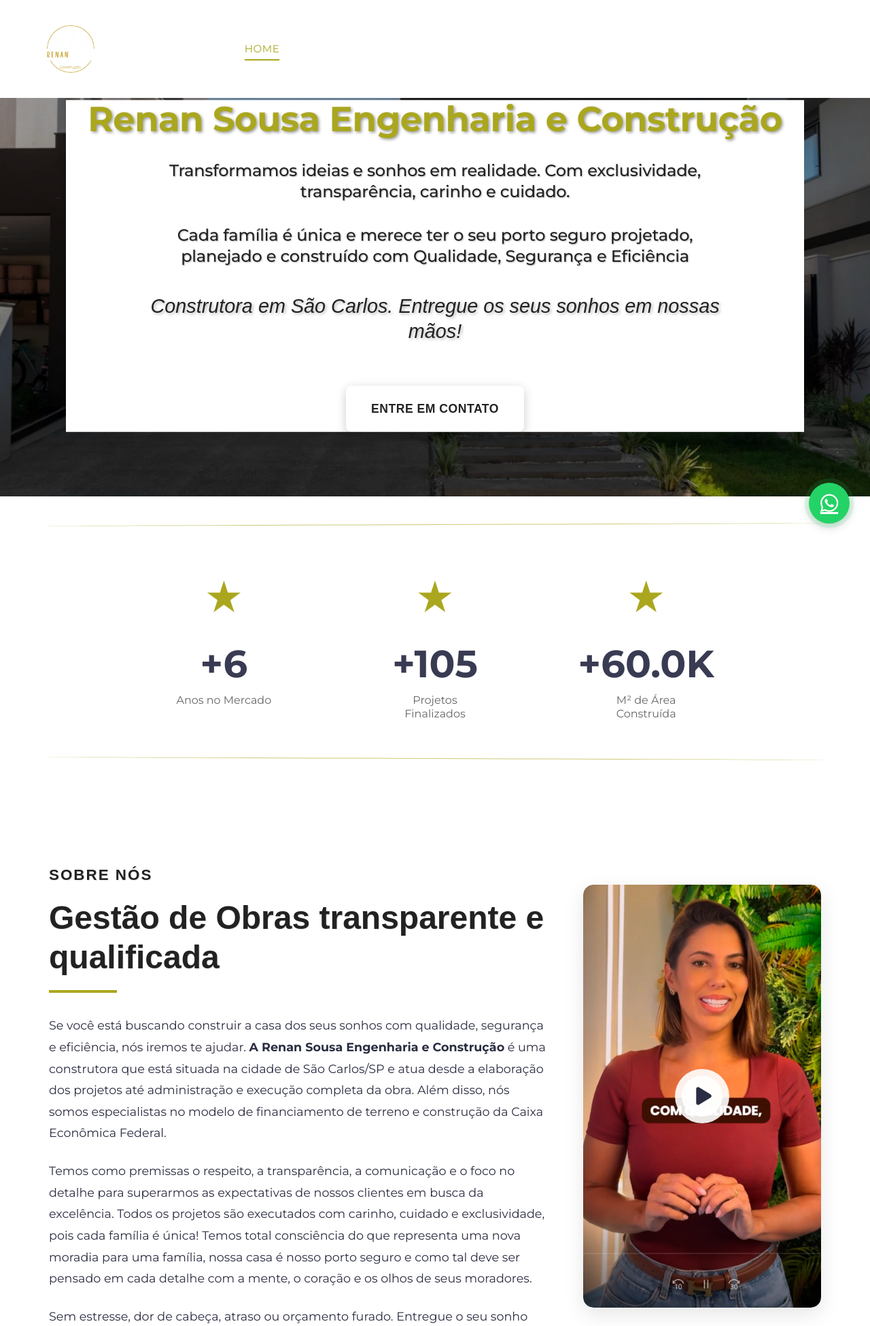
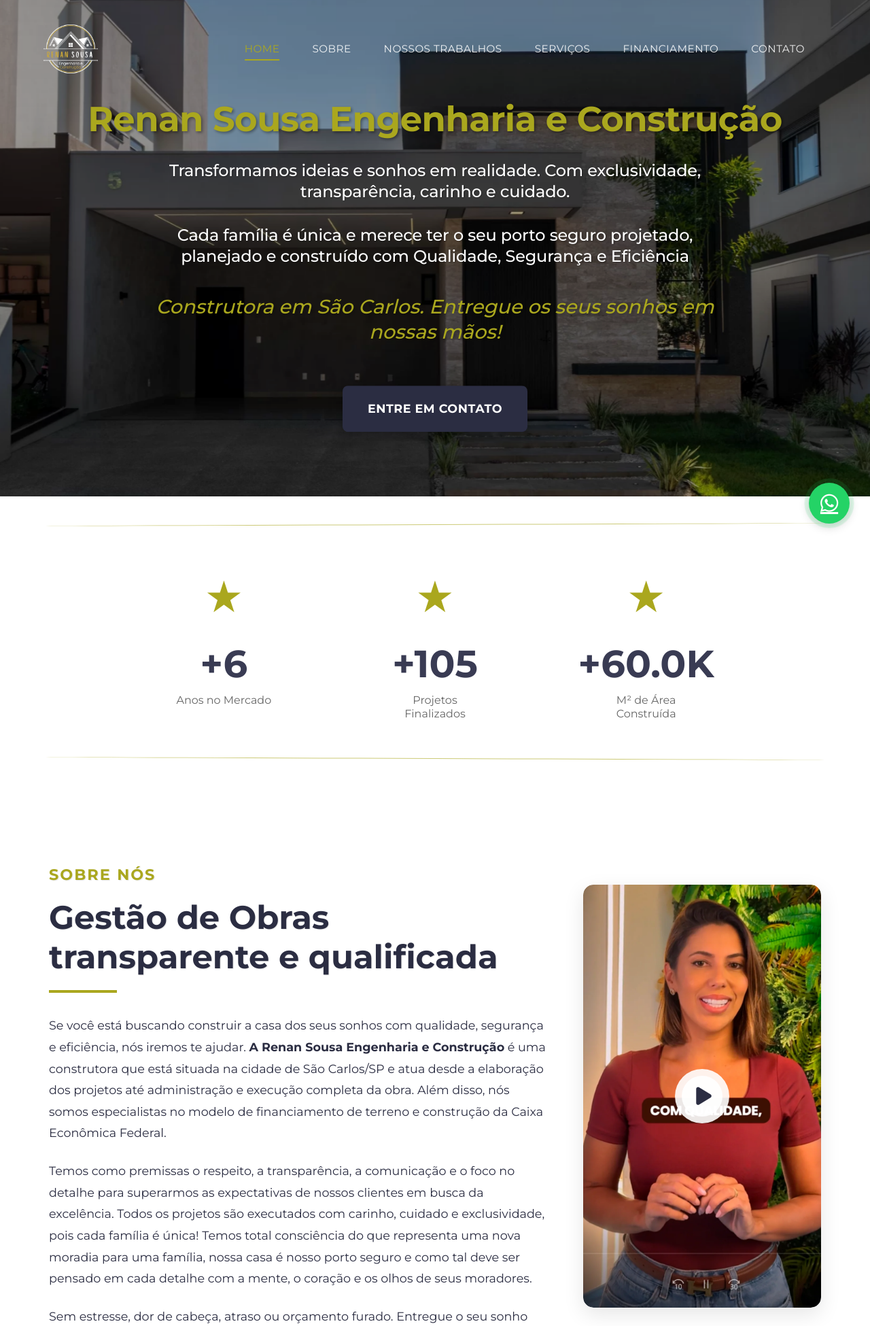
Before and after one commit to pixel12digital/renansousa, a PHP site: page / in a window 1280 px wide. Shown: the top 1950 px of the page at 68% size. Run offline with PHP 8.4, Linux system fonts and the light colour scheme; some web fonts are replaced.

Commit message:
restauração

```diff
--- a/public_html/index.html
+++ b/public_html/index.php
@@ -8,30 +8,16 @@
     <meta name="viewport" content="width=device-width, initial-scale=1.0">
     <title>Renan Sousa</title>
 
-    <!-- CSS crítico para texto e fundo acessível, sem esconder permanentemente imagens e elementos visuais -->
-    <style>
-      body { font-family: Arial, Helvetica, sans-serif; color: #222; background: #fff; margin:0; padding:0; }
-      .hero-content, .section-title, .section-subtitle, .highlight-text, .cta-button, .about-text, .text-blocks, .main-title, .subtitle, .contact-title, .contact-subtitle, .content-text, .form-header, .form-header h2, .form-header p {
-        color: #222 !important;
-        background: #fff !important;
-        font-family: Arial, Helvetica, sans-serif !important;
-      }
-      .cta-button { background: #222; color: #fff; border-radius: 8px; padding: 1em 2em; text-decoration: none; display: inline-block; margin-top: 1em; }
-      a { color: #222; text-decoration: underline; }
-      header, nav, .hero-section, .about-section, .services-section, .portfolio-section, .financing-section, .testimonials-section, .contact-section, footer {
-        background: #fff !important;
-        color: #222 !important;
-      }
-    </style>
-    <!-- CSS completo adiado -->
-    <link rel="stylesheet" href="assets/css/style.css" media="print" onload="this.media='all'">
-    <noscript><link rel="stylesheet" href="assets/css/style.css"></noscript>
-    <!-- Fontes e ícones adiados -->
-    <link rel="preload" href="https://fonts.googleapis.com/css2?family=Montserrat:wght@400;500;700&display=swap" as="style" onload="this.onload=null;this.rel='stylesheet'">
-    <noscript><link rel="stylesheet" href="https://fonts.googleapis.com/css2?family=Montserrat:wght@400;500;700&display=swap"></noscript>
-    <link rel="preload" href="https://cdnjs.cloudflare.com/ajax/libs/font-awesome/6.5.1/css/all.min.css" as="style" onload="this.onload=null;this.rel='stylesheet'">
-    <noscript><link rel="stylesheet" href="https://cdnjs.cloudflare.com/ajax/libs/font-awesome/6.5.1/css/all.min.css"></noscript>
-    <!-- JavaScript adiado -->
+    <!-- Fonts -->
+    <link href="https://fonts.googleapis.com/css2?family=Montserrat:wght@400;500;700&display=swap" rel="stylesheet">
+
+    <!-- Font Awesome para os ícones -->
+    <link rel="stylesheet" href="https://cdnjs.cloudflare.com/ajax/libs/font-awesome/6.5.1/css/all.min.css">
+
+    <!-- Styles -->
+    <link rel="stylesheet" href="assets/css/style.css">
+
+    <!-- JavaScript -->
     <script src="assets/js/mobile-menu.js" defer></script>
 </head>
 <body>
@@ -1508,7 +1494,7 @@
                 <!-- Coluna 2 - Vídeo -->
                 <div class="video-column">
                     <div class="video-wrapper">
-                        <img src="assets/images/Capa-Video-Casa-05.webp" alt="Capa do vídeo" class="video-thumb" width="800" height="533">
+                        <img src="assets/images/Capa-Video-Casa-05.webp" alt="Capa do vídeo" class="video-thumb">
                         <div class="play-button" onclick="openVideo('1_edb_sGuO0')">
                             <i class="fas fa-play"></i>
                         </div>
```
